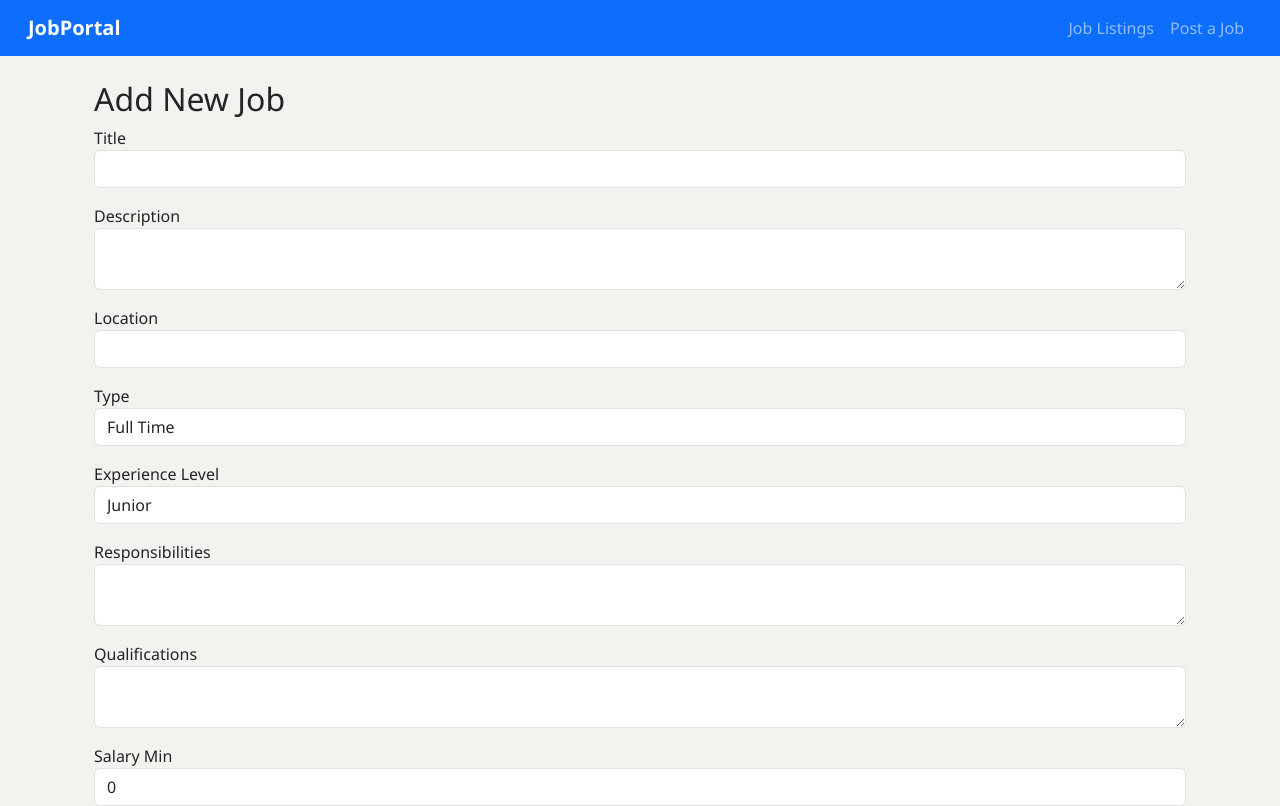
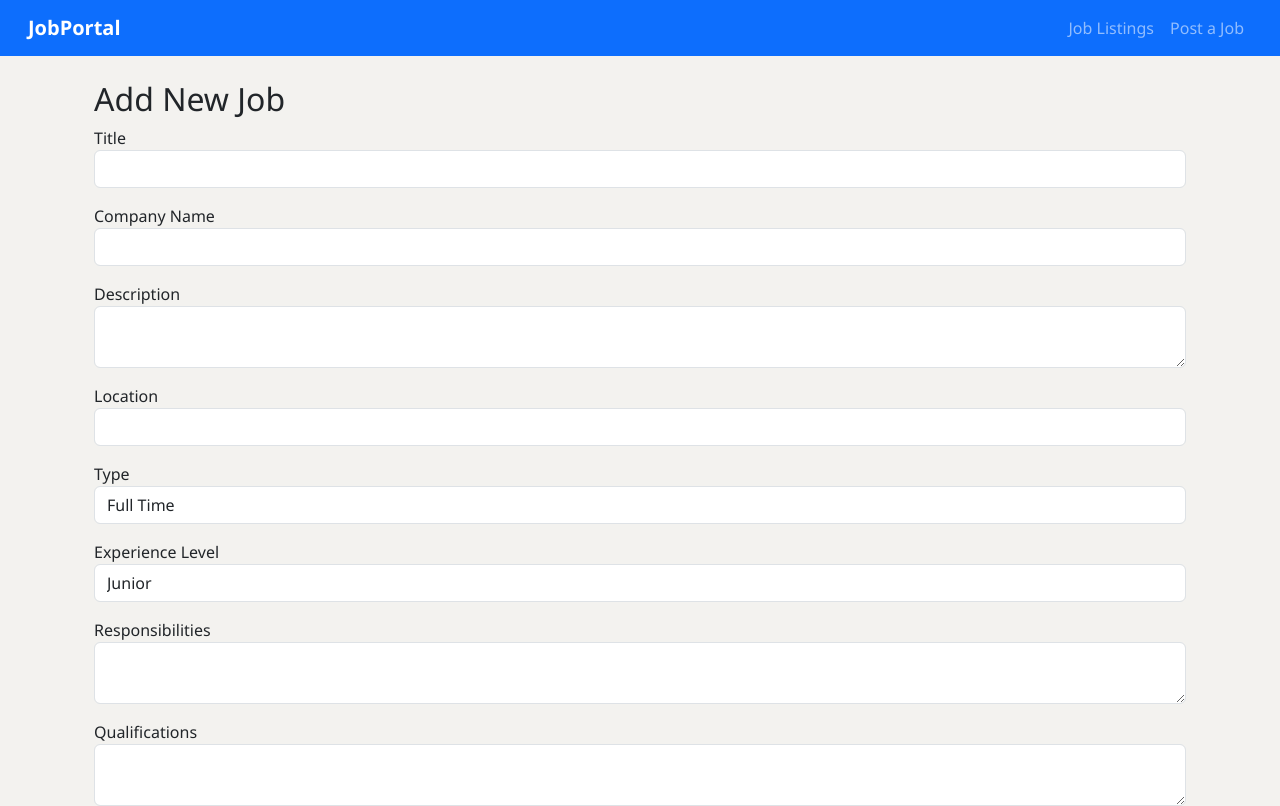
Before and after one commit to xuliya000/job-portal-frontend, an Angular app: page /add-job in a window 1280 px wide. Shown: the top 806 px of the page. Built offline with nearby package versions, Linux system fonts and the light colour scheme.

Commit message:
Updates for Company Name

```diff
--- a/src/app/components/add-job/add-job.component.html
+++ b/src/app/components/add-job/add-job.component.html
@@ -6,6 +6,12 @@
       <label>Title</label>
       <input class="form-control" formControlName="title" />
     </div>
+
+    <div class="mb-3">
+      <label>Company Name</label>
+      <input class="form-control" formControlName="companyName" />
+    </div>
+
 
     <div class="mb-3">
       <label>Description</label>
--- a/src/app/components/add-job/add-job.component.ts
+++ b/src/app/components/add-job/add-job.component.ts
@@ -23,6 +23,7 @@ export class AddJobComponent implements OnInit {
   ngOnInit(): void {
     this.jobForm = this.fb.group({
       title: ['', [Validators.required, Validators.minLength(3)]],
+      companyName: ['', [Validators.required]],
       description: ['', Validators.required],
       location: ['', Validators.required],
       type: ['FULL_TIME', Validators.required],
@@ -35,6 +36,8 @@ export class AddJobComponent implements OnInit {
   }
 
   onSubmit(): void {
+    console.log(this.jobForm.value);
+
     if (this.jobForm.valid) {
       const job: Job = this.jobForm.value as Job;
       this.jobService.createJob(job).subscribe({
--- a/src/app/components/job-list/job-list.component.html
+++ b/src/app/components/job-list/job-list.component.html
@@ -6,6 +6,7 @@
   <div class="card mb-3 shadow-sm" *ngFor="let job of jobs">
     <div class="card-body">
       <h5 class="card-title mb-1 text-primary">{{ job.title }}</h5>
+      <p class="text-muted mb-1">{{ job.companyName }}</p>
       <p class="card-subtitle mb-2 text-muted">
         <i class="bi bi-geo-alt-fill"></i> {{ job.location }} |
         <i class="bi bi-briefcase-fill"></i> {{ job.type }} |
--- a/src/app/services/job.service.ts
+++ b/src/app/services/job.service.ts
@@ -5,6 +5,7 @@ import { Observable } from 'rxjs';
 export interface Job {
   id: string;
   title: string;
+  companyName: string;
   description: string;
   location: string;
   type: string;
```
